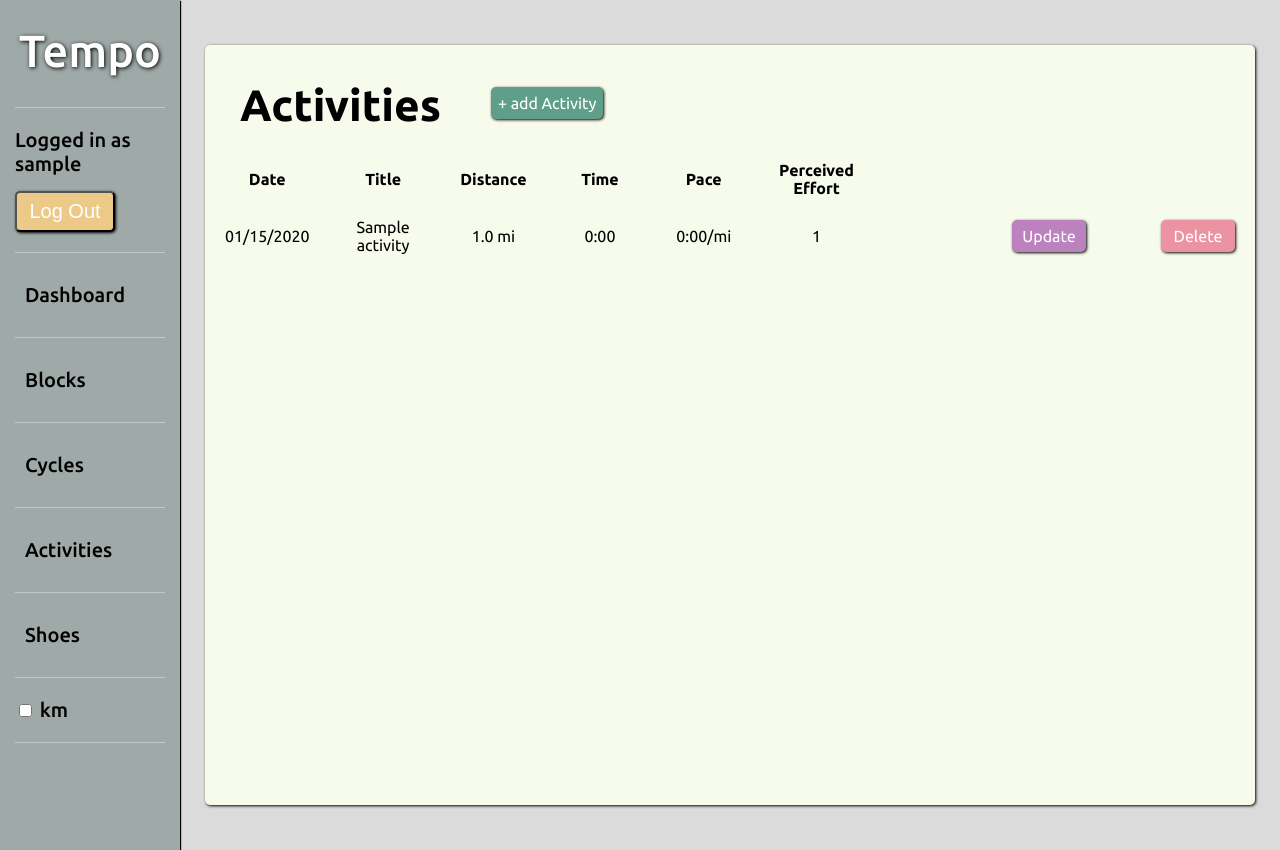
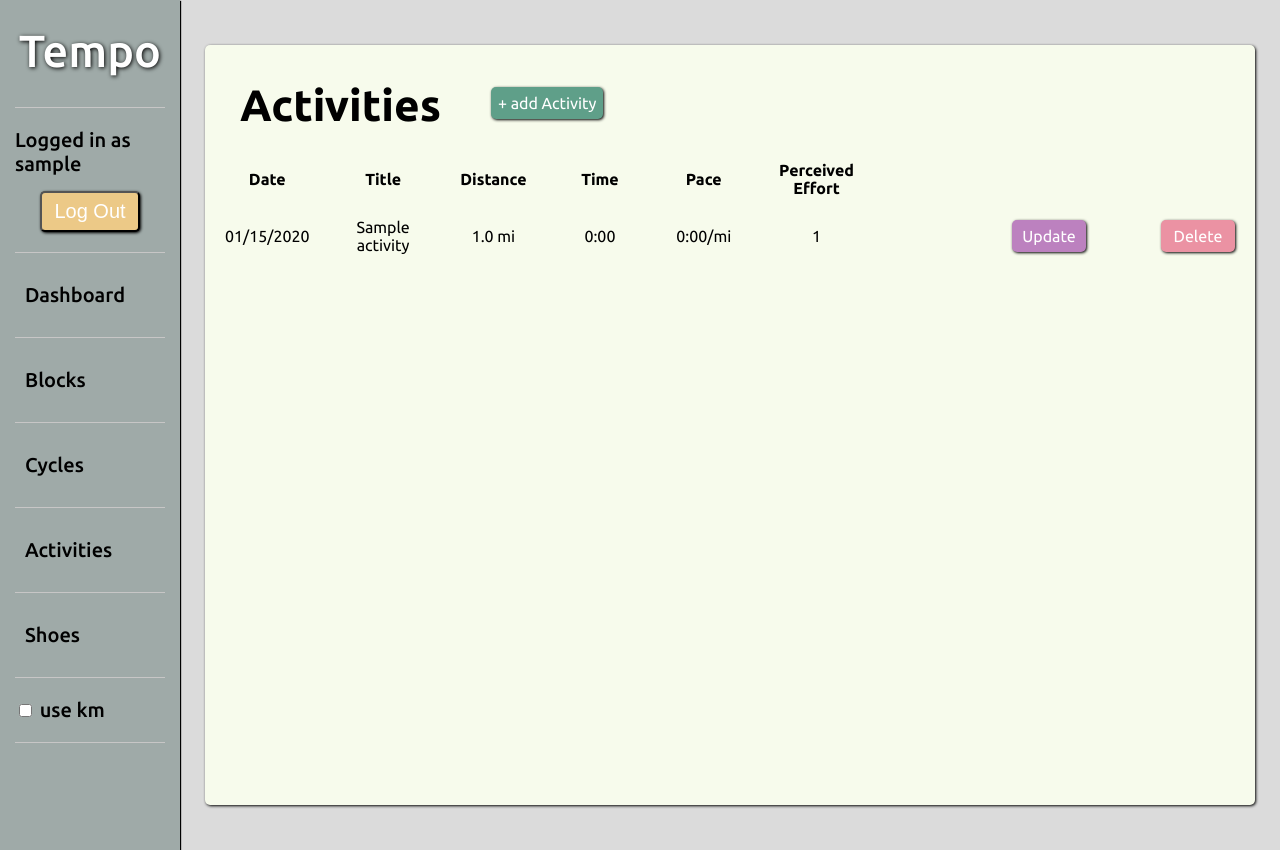
Before and after one commit to muno17/Tempo, a Django app: page /activities/ in a window 1280 px wide. Run offline with Django 5.2, Linux system fonts and the light colour scheme; a user stored in the database is signed in; tables that the repository leaves empty hold one stand-in row (values such as "Sample post").

Commit message:
adjust header styling, centered log out button

```diff
--- a/static/css/style.css
+++ b/static/css/style.css
@@ -86,6 +86,24 @@ a {
     color: white;
     text-shadow: 1px 1px 4px black;
     text-align: left;
+    display: block;
+}
+
+header form {
+    width: 100%;
+    display: flex;
+    justify-content: center;
+    margin: 0;
+}
+
+#logout {
+    display: flex;
+    align-items: center;
+    justify-content: center;
+    min-width: 100%;
+}
+
+#logout button {
     display: block;
 }
 
--- a/templates/base.html
+++ b/templates/base.html
@@ -18,7 +18,7 @@
             Logged in as {{ user.username }}
             <form action="{% url 'logout' %}" method="post">
             {% csrf_token %}
-            <button type="submit" class="save login">Log Out</button>
+            <div id="logout"><button type="submit" class="save login">Log Out</button></div>
             </form>
         {% else %}
             <a href="{% url 'login' %}">Log In</a>
@@ -37,7 +37,7 @@
         <hr>
         <label class="switch">
             <input type="checkbox" id="km_toggle">
-            <span class="slider">km</span>
+            <span class="slider">use km</span>
         </label>
         <hr>
     </header>
```
